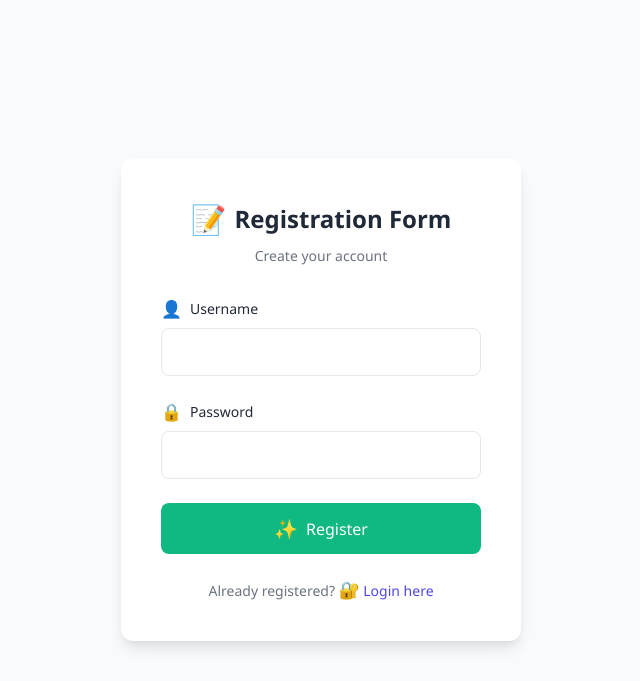
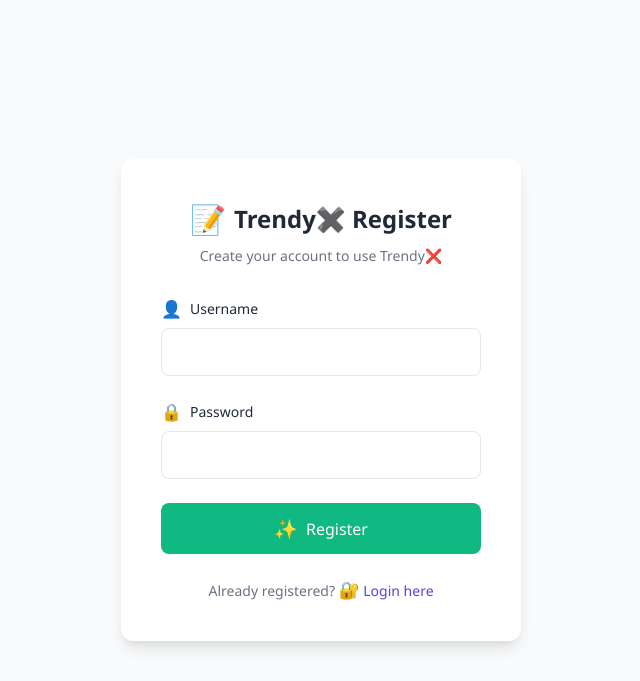
Before and after one commit to 5XGhost143/T4XNetwork, a Flask app: page /register in a window 1280 px wide. Shown: the top 681 px of the page, without its empty margins (319-959 px from the left). Run offline with Flask 3, Linux system fonts and the light colour scheme.

Commit message:
adjustments on Frontend Site

```diff
--- a/templates/homepage.html
+++ b/templates/homepage.html
@@ -3,7 +3,7 @@
 <head>
     <meta charset="UTF-8">
     <meta name="viewport" content="width=device-width, initial-scale=1.0">
-    <title>Homepage</title>
+    <title>Trendy✖️ | Home</title>
 </head>
 <body>
     <h1>HALLO, {{ session['username'] }}!</h1>  <!-- Hier wird der Benutzername angezeigt -->
--- a/templates/login.html
+++ b/templates/login.html
@@ -3,7 +3,7 @@
 <head>
     <meta charset="UTF-8">
     <meta name="viewport" content="width=device-width, initial-scale=1.0">
-    <title>Login</title>
+    <title>Trendy✖️ | Login</title>
     <style>
         :root {
             --primary-color: #4f46e5;
@@ -168,8 +168,8 @@
 <body>
     <div class="login-container">
         <div class="login-header">
-            <h2><span class="emoji">🔐</span> Login Form</h2>
-            <p>Please sign in with your credentials</p>
+            <h2><span class="emoji">🔐</span>Trendy✖️ Login</h2>
+            <p>Please sign in with your credentials to use Trendy❌</p>
         </div>
 
         <!-- Flash message display if available -->
--- a/templates/register.html
+++ b/templates/register.html
@@ -3,7 +3,7 @@
 <head>
     <meta charset="UTF-8">
     <meta name="viewport" content="width=device-width, initial-scale=1.0">
-    <title>Registration</title>
+    <title>Trendy✖️ | Register</title>
     <style>
         :root {
             --primary-color: #4f46e5;
@@ -213,8 +213,8 @@
 <body>
     <div class="register-container">
         <div class="register-header">
-            <h2><span class="emoji">📝</span> Registration Form</h2>
-            <p>Create your account</p>
+            <h2><span class="emoji">📝</span>Trendy✖️ Register</h2>
+            <p>Create your account to use Trendy❌</p>
         </div>
 
         {% with messages = get_flashed_messages(with_categories=true) %}
```
